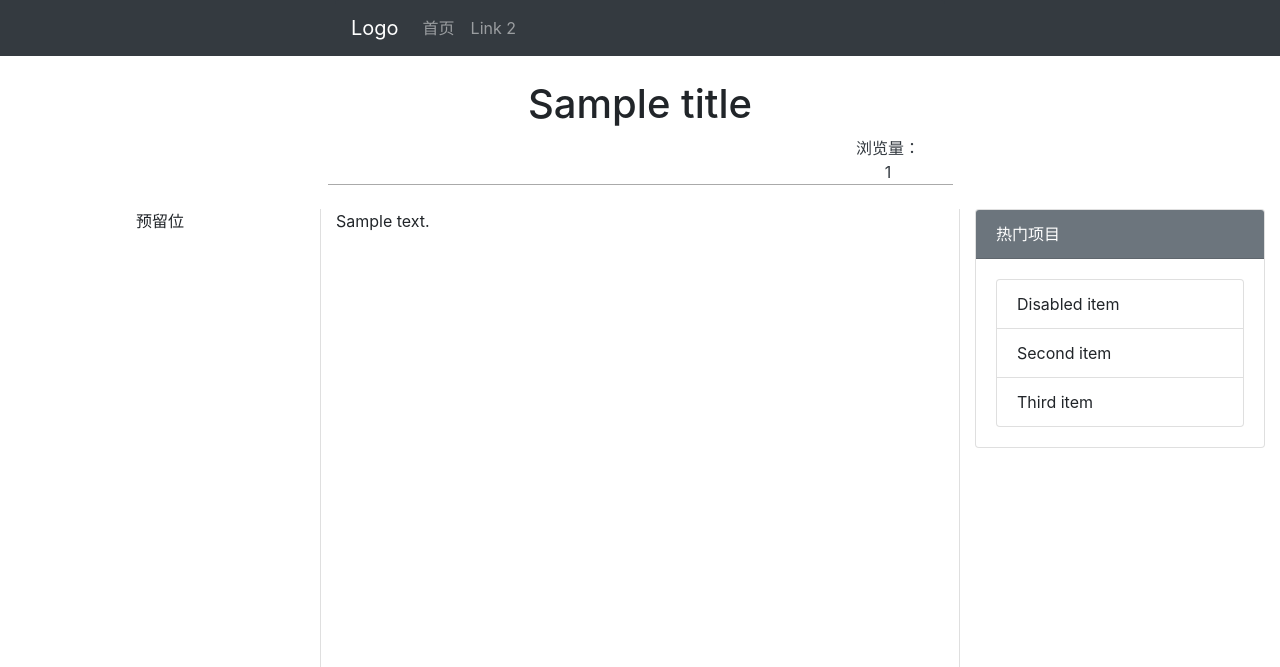
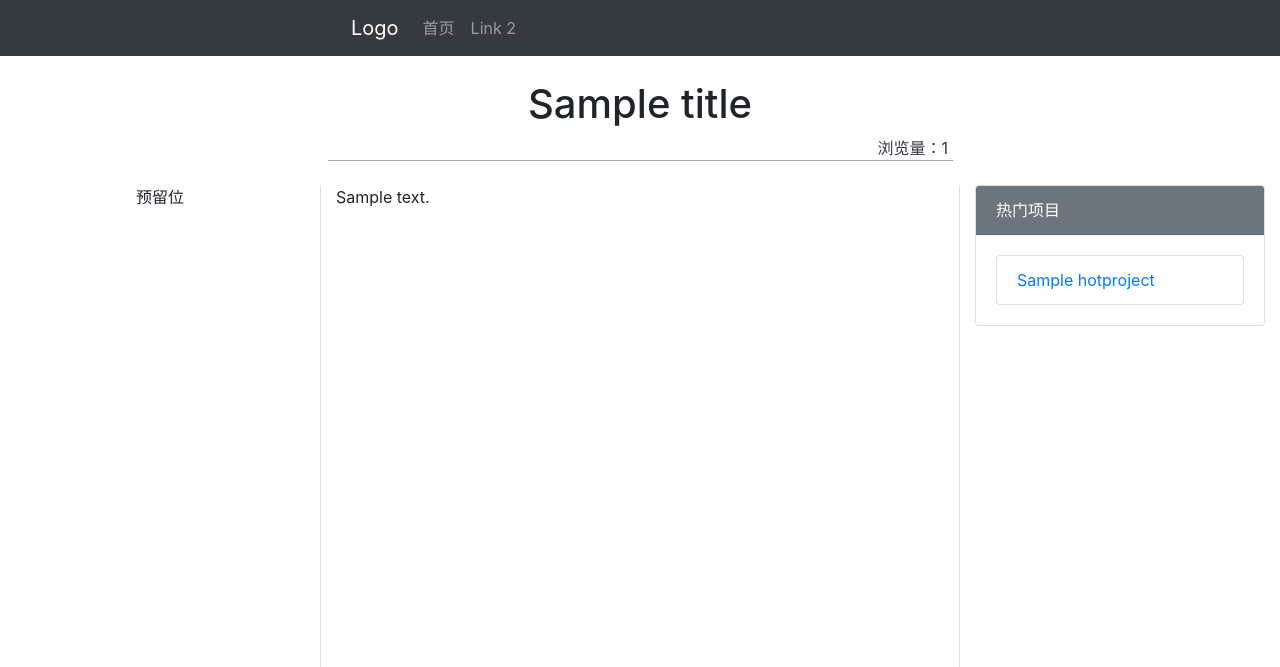
Before and after one commit to Negen9527/graduationProject, a Django app: template templates/graduationApp/detail.html in a window 1280 px wide. Shown: the top 667 px of the page. Run offline with Django 3.2, Linux system fonts and the light colour scheme; tables that the repository leaves empty hold one stand-in row (values such as "Sample post"); the template is opened without the code that fills it: values that come from a table or form of the project are taken from there, most other values are stand-ins (such as "Sample title", 1, 10 or a date in 2020); some libraries are stand-ins or nearby versions.

Commit message:
add hotproject moudel

```diff
--- a/templates/graduationApp/detail.html
+++ b/templates/graduationApp/detail.html
@@ -52,7 +52,7 @@
   <br>
     <div class="col-sm-6 offset-sm-3 text-center">
         <h1>{{ title }}</h1>
-        <div class="col-sm-2 offset-sm-10 text-dark">浏览量：{{ read_count }}</div>
+        <div class="col-sm-3 offset-sm-10 text-dark">浏览量：{{ read_count }}</div>
 
     </div>
 
@@ -72,9 +72,9 @@
         <div class="card-header bg-secondary text-white">热门项目</div>
         <div class="card-body">
           <ul class="list-group">
-            <li class="list-group-item">Disabled item</li>
-            <li class="list-group-item">Second item</li>
-            <li class="list-group-item">Third item</li>
+            {% for hotproject in hotProjects %}
+                <a href="../detail?projectId={{ hotproject.pk }}&title={{ project.p_title }}"><li class="list-group-item">{{ hotproject.p_title }}</li></a>
+            {% endfor %}
           </ul>
         </div>
       </div>
@@ -114,8 +114,6 @@
         {#bottombar.style.top = (div_h + 20) + 'px'#}
     }
     console.log(div_h)
-
-
 </script>
 
 </body>
--- a/templates/graduationApp/index.html
+++ b/templates/graduationApp/index.html
@@ -115,9 +115,9 @@
         <div class="card-header bg-secondary text-white">热门项目</div>
         <div class="card-body">
           <ul class="list-group">
-            <li class="list-group-item">Disabled item</li>
-            <li class="list-group-item">Second item</li>
-            <li class="list-group-item">Third item</li>
+            {% for hotproject in hotProjects %}
+                <a href="../detail?projectId={{ hotproject.pk }}&title={{ project.p_title }}"><li class="list-group-item">{{ hotproject.p_title }}</li></a>
+            {% endfor %}
           </ul>
 
         </div>
```
Also changed, not shown: graduationAPP/utils.py (+11 -0 lines), graduationAPP/views.py (+6 -3 lines).
